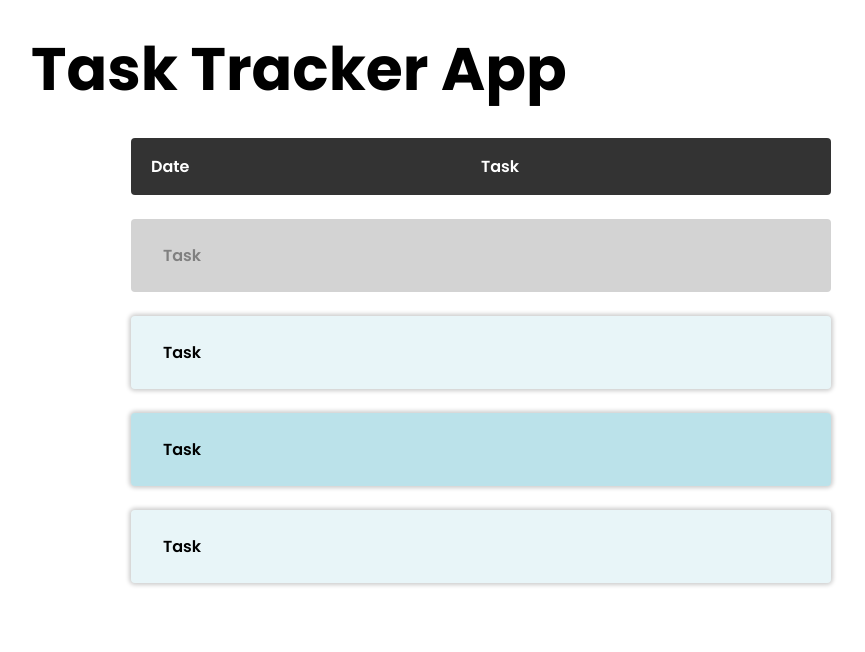
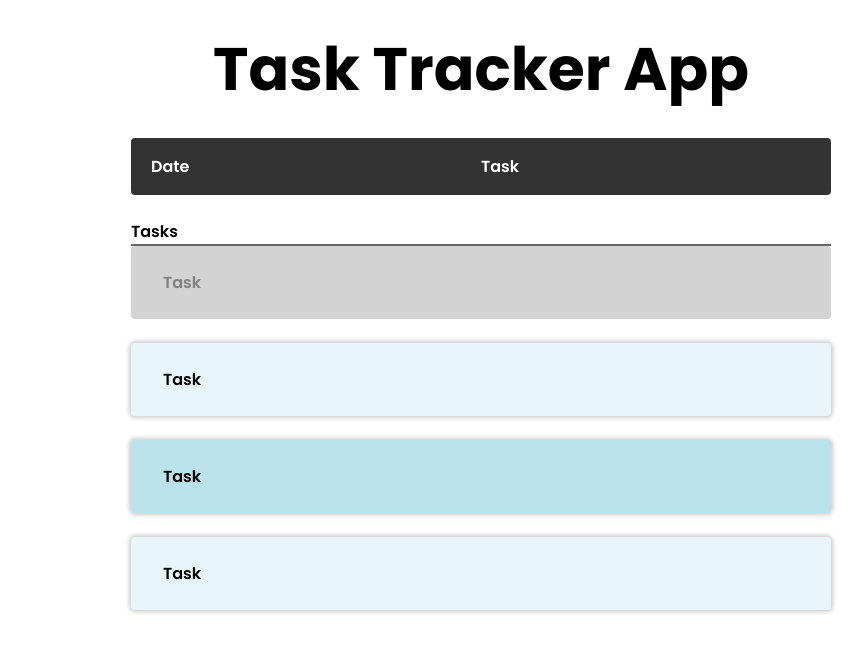
Before and after one commit to spectr-e/react-projects, a React (Vite) app: page / in a window 1280 px wide. Shown: the top 652 px of the page, without its empty margins (159-1024 px from the left). Built offline with nearby package versions, Linux system fonts and the light colour scheme.

Commit message:
feat(TaskComp): Initialize codebase of the Task Component

```diff
--- a/src/Projects/21-task-tracker-app/TaskTrackerApp.jsx
+++ b/src/Projects/21-task-tracker-app/TaskTrackerApp.jsx
@@ -1,16 +1,16 @@
-import { Title } from '../../components'
+import { Tasks, Title } from '../../components'
 import { TableStyle } from './TableStyle'
 
 const TaskTrackerApp = () => {
   return (
     <div className='container'>
-      <Title title={'Task Tracker App'} />
+      <Title title={'Task Tracker App'} classes={'title text-center'} />
       <TableStyle>
         <ul className='table-head'>
           <li>Date</li>
           <li>Task</li>
         </ul>
-        {/* <Tasks /> */}
+        <Tasks />
         <ul className='table-row'>
           <li className='completed'>Task</li>
           <li>Task</li>
--- /dev/null
+++ b/src/components/Tasks.jsx
@@ -0,0 +1,15 @@
+const Tasks = () => {
+  return (
+    <div
+      className='dsf'
+      style={{
+        justifyContent: 'space-between',
+        borderBottom: '2px solid #666',
+      }}
+    >
+      Tasks
+    </div>
+  )
+}
+
+export default Tasks
--- a/src/components/index.js
+++ b/src/components/index.js
@@ -13,8 +13,9 @@ import InterestCalc from './InterestCalc'
 import SpaceShip from './SpaceShip'
 import Moon from './Moon'
 import Planet from './Planet'
-
+import Tasks from './Tasks'
 export {
+  Tasks,
   SpaceShip,
   Moon,
   Planet,
```
